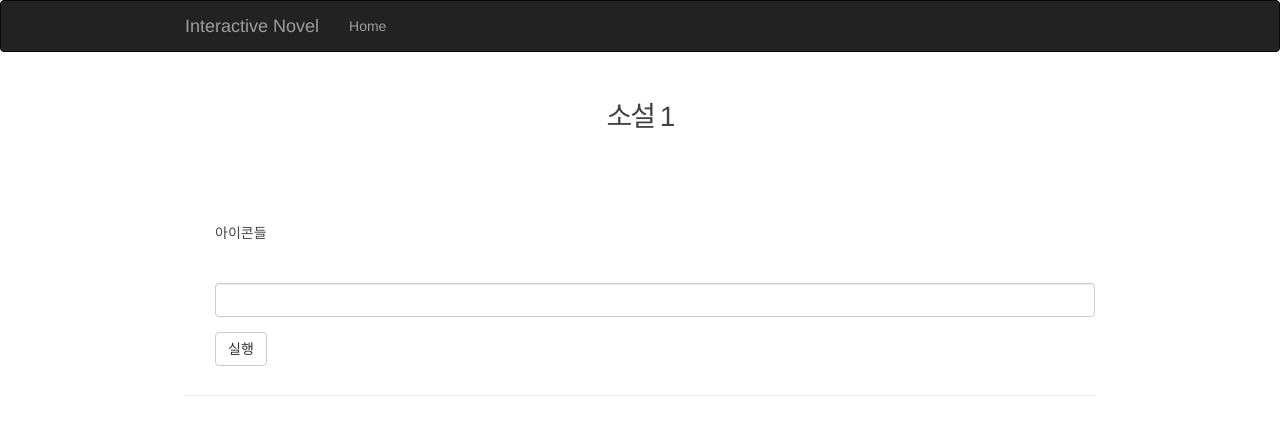
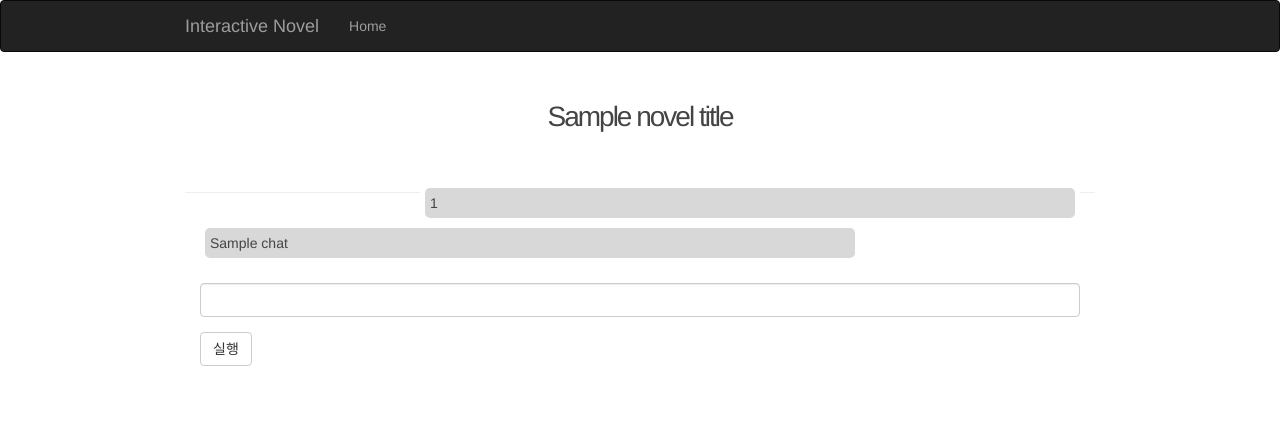
Before and after one commit to starmpcc/CS408-Team-2, a Flask app: template web/app/templates/interactive_novel.html in a window 1280 px wide. Shown: the top 435 px of the page. Run offline with Flask 2, Linux system fonts and the light colour scheme; tables that the repository leaves empty hold one stand-in row (values such as "Sample post"); the template is opened without the code that fills it: values that come from a table or form of the project are taken from there, most other values are stand-ins (such as "Sample title", 1, 10 or a date in 2020); parts of the project's set-up code (start-up, migrations or seed data) failed here and were passed over; some libraries are stand-ins or nearby versions.

Commit message:
Complete Dialogue Page

```diff
--- a/web/app/rest_api.py
+++ b/web/app/rest_api.py
@@ -29,8 +29,7 @@
 
         inp = params["inp"]
         context = params["context"]
-
-        outp = model.generate(inp, context)
+        outp, context = model.generate(inp, context)
         return {"status": "success",
                 "model_answer": outp,
                 "context": context}
--- /dev/null
+++ b/web/app/static/css/interactive_novel.css
@@ -0,0 +1,18 @@
+#dialogue_container{
+    max-height:500px;
+    overflow:auto;
+}
+
+.history_user{
+    background-color: rgb(216, 216, 216);
+    padding:5px;
+    border-radius:10px;
+    border:5px solid white;
+}
+
+.history_model{
+    background-color: rgb(216, 216, 216);
+    padding:5px;
+    border-radius:10px;
+    border:5px solid white;
+}
--- a/web/app/templates/interactive_novel.html
+++ b/web/app/templates/interactive_novel.html
@@ -1,7 +1,11 @@
+
 {% extends "base.html" %}
 {% import "bootstrap/wtf.html" as wtf %}
-
-{% block title %}{{title}}{% endblock %}
+{% block head %}
+{{ super() }}
+<link rel="stylesheet" href="{{url_for('static', filename='css/interactive_novel.css') }}">
+{% endblock %}
+{% block title %}{{novel_title}}{% endblock %}
 
 {% block page_content %}
 <div class="page-header">
@@ -16,21 +20,26 @@
     {% endif %}
   {% endwith %}
 
-<h2> <center> 소설 {{ novel_number }} </center> </h2>
+<h2> <center> {{ novel_title }} </center> </h2>
 <br>
 <br>
 
-<div class="container">
-    <div id="interactive_novel" class="col-md-12">
-      {{ wtf.quick_form(current_context) }}
-        <br>
-        <br>
-            아이콘들
-        <br>
-        <br>
-      {{ wtf.quick_form(next_form) }}
-      <br>
+<div id="dialogue_container" class="col-md-12">
+  {% for chat in dialogue%}
+    <div class="history_user col-md-offset-3 col-md-9">
+      {{chat[0]}}
     </div>
+    <div class="history_model col-md-9">
+      {{chat[1]}}
+    </div>
+  {%endfor%}
+  <script>
+    $('#dialogue_container').scrollTop($("#dialogue_container")[0].scrollHeight)
+  </script>
+</div>
+<div id="interactive_novel" class="col-md-12 sticky-bottom">
+  {{ wtf.quick_form(next_form) }}
+  <br>
 </div>
 
 
```
Also changed, not shown: web/app/web/views.py (+12 -22 lines).
